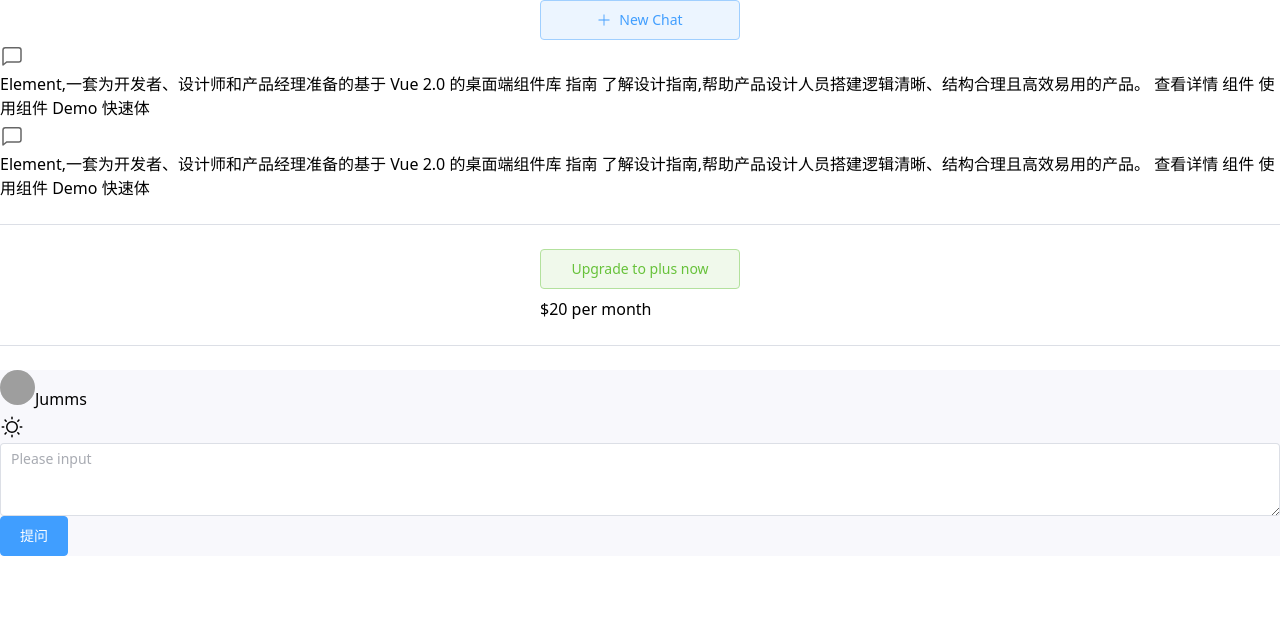
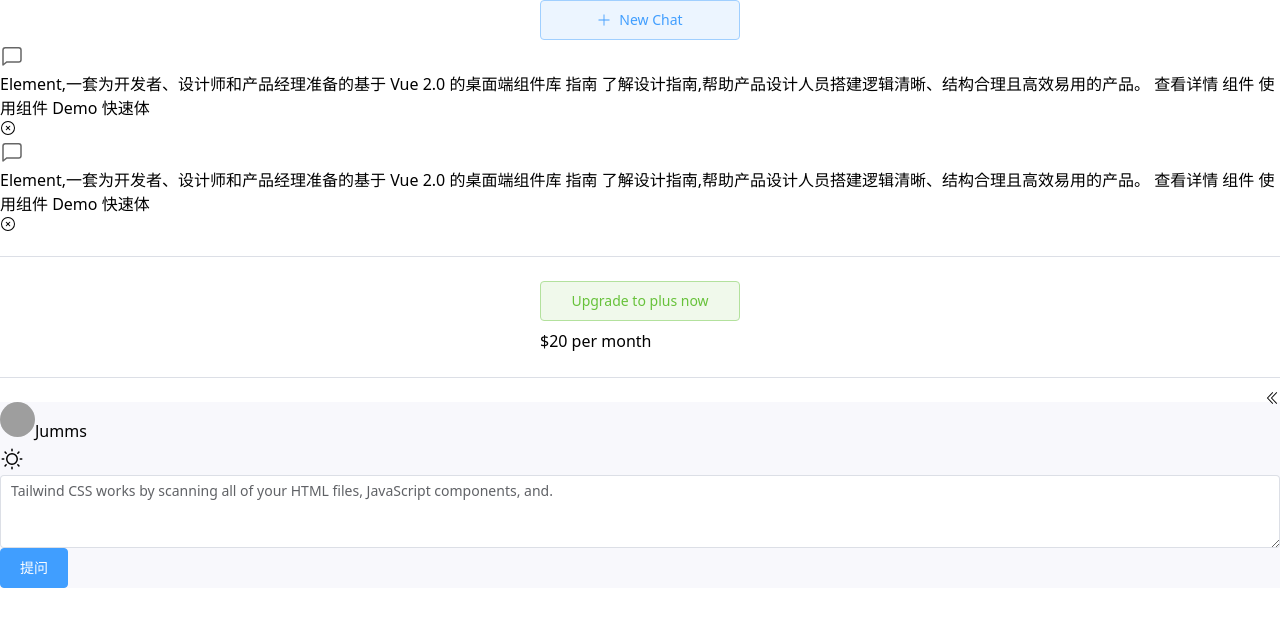
Before and after one commit to HappyPot/mychart, a Vue app: page / in a window 1280 px wide. Shown: the top 626 px of the page. Built offline with nearby package versions, Linux system fonts and the light colour scheme; grey boxes are pictures that could not be loaded.

Commit message:
Tue Sep  5 15:47:00 CST 2023 inscode

```diff
--- a/src/page/index.vue
+++ b/src/page/index.vue
@@ -1,9 +1,16 @@
 <template>
   <div class="wrap">
-
     <div class="flex align-middle">
+      <!-- class="aside_left min-w-[342px] w-[20%] pb-[2vh] pt-[2vh]  h-[100vh] pl-[1.5vw] pr-[1.5vw] relative overflow-hidden" -->
       <!-- 左边 -->
-      <div class="aside_left min-w-[342px] w-[20%] p-[1vw] h-[100vh] pl-[1.5vw] pr-[1.5vw]">
+      <div class="aside_left min-w-[342px] w-[20%] pb-[2vh] pt-[2vh]  h-[100vh]  relative overflow-hidden"
+        :style="dArrowLeft">
+        <div class="max-w-[342px] min-w-[142px] mx-auto my-0">
+          <div class="dArrowLeft cursor-pointer" @click="packUp" v-if="!dArrowLeft">
+            <el-icon>
+              <DArrowLeft />
+            </el-icon>
+          </div>
           <div class=" m-auto">
             <el-button type="primary" :icon="Plus" size="large" style="width: 200px; margin: 0 auto; display: flex;"
               plain>New
@@ -15,6 +22,15 @@
                 <ChatSquare style="width: 24px; height: 32px; color:#666666;margin-right: 1vw;" />
                 <div class="max-w-[260px] truncate">{{ item.title }}
                 </div>
+                <el-popconfirm title="Are you sure to delete this?" @confirm="deleteHistory">
+                  <template #reference>
+                    <div class="cursor-pointer">
+                      <el-icon style="display:block">
+                        <CircleClose />
+                      </el-icon>
+                    </div>
+                  </template>
+                </el-popconfirm>
               </div>
             </div>
             <el-divider />
@@ -27,8 +43,15 @@
             <el-divider />
           </div>
         </div>
+
+      </div>
       <!-- 右边 -->
-      <div class="aside_right w-[80%] p-[2.2vh] pl-[2vw] pr-[2vw] min-w-[900px]">
+      <div class="aside_right w-[80%] p-[2.2vh] pl-[2vw] pr-[2vw] min-w-[900px] relative" :style="dArrowRight">
+        <div class="dArrowRight cursor-pointer" @click="open" v-if="dArrowLeft">
+          <el-icon>
+            <DArrowRight />
+          </el-icon>
+        </div>
         <!-- 导航 -->
         <div class="nav flex justify-between items-center">
           <div class="flex items-center">
@@ -43,7 +66,7 @@
         <!-- 内容 -->
         <div class=" mt-[3vh]">
           <!-- 问题列表 -->
-          <div class="my_question p-[2vw]">
+          <div class="my_question p-[2vw]" style="border-radius: 16px;">
             <div class="my_question  my_scroll_right  bg-[white]  h-[100vh]  max-h-[600px] overflow-auto"
               style="border-radius: 16px;">
               <div v-for="(item, index) in qaList" :key="index">
@@ -62,8 +85,8 @@
           </div>
           <!-- 输入框 -->
           <div class="mt-[4vh] flex items-center">
-            <div class="w-[70vw] mr-[2vw]">
-              <el-input v-model="textarea" :rows="3.5" type="textarea" placeholder="Please input" />
+            <div class="w-[100%] mr-[2vw]">
+              <el-input v-model="questionValue" :rows="3.5" type="textarea" placeholder="Please input" />
             </div>
             <div>
               <el-button type="primary" size="large" @click="putQuestions">提问</el-button>
@@ -72,15 +95,35 @@
         </div>
       </div>
     </div>
+    <el-dialog v-model="centerDialogVisible" title="登录" width="30%" align-center>
+      <div class="pr-[2vw]">
+        <el-form :model="form" :rules="rules" label-width="120px">
+          <el-form-item label="用户名" prop="name">
+            <el-input v-model="form.name" />
+          </el-form-item>
+          <el-form-item label="密码" prop="password">
+            <el-input type="password" v-model="form.password" />
+          </el-form-item>
+        </el-form>
+      </div>
+      <div class="text-center">
+        <el-button type="primary" @click="register">
+          注册
+        </el-button>
+        <el-button type="primary" @click="login">
+          登录
+        </el-button>
+      </div>
 
+    </el-dialog>
   </div>
 </template>
 <script setup>
-import { onMounted, ref } from "vue";
+import { onMounted, ref, reactive } from "vue";
 import { useToggle } from '@vueuse/shared'
 import { useDark } from "@vueuse/core";
 import { Sunny, Moon, Plus } from '@element-plus/icons-vue'
-const theme = ref(false)
+import { ElMessage } from 'element-plus'
 const url =
   'https://fuss10.elemecdn.com/e/5d/4a731a90594a4af544c0c25941171jpeg.jpeg'
 const isDark = useDark({
@@ -92,21 +135,67 @@
   valueLight: 'light',
 })
 const toggle = useToggle(isDark);
-
+// 登录需要传的参数
+const form = reactive({
+  name: '',
+  password: ""
+})
+// 表单校验规则
+const rules = reactive({
+  name: [
+    { required: true, message: 'Please input name', trigger: 'blur' },
+  ],
+  password: [
+    {
+      required: true,
+      message: 'Please input password',
+      trigger: 'blur',
+    },
+  ],
+})
+// 登录弹框控制
+const centerDialogVisible = ref(false)
 // 问答详情列表
 const qaList = ref([])
 // 历史提问列表
 const historyList = ref([])
+// 文本域问题
+const questionValue = ref(`Tailwind CSS works by scanning all of your HTML files, JavaScript components, and.`)
 
+//接入登陆接口时需要更新该变量，目前只是测试使用
+const token = ref("")
+
+// 1，进入页面加载
 onMounted(() => {
   getHistoryList()
 })
 
+const dArrowLeft = ref(null)
+const dArrowRight = ref(null)
+/**
+ * 收起
+ */
+const packUp = () => {
+  dArrowLeft.value = {
+    "width": 0,
+    "min-width": 0,
+  }
+  dArrowRight.value = {
+    "width": "100%"
+  }
+}
+/**
+ * 打开
+ */
+const open = () => {
+  dArrowLeft.value = null
+  dArrowRight.value = null
+}
 /**
  * 获取左侧历史提问列表
  */
 const getHistoryList = () => {
-  // 假数据
+  // 假数据以下（编写接口位置）
   let obj = {
     title: `Element,一套为开发者、设计师和产品经理准备的基于 Vue 2.0 的桌面端组件库 指南
             了解设计指南,帮助产品设计人员搭建逻辑清晰、结构合理且高效易用的产品。 查看详情 组件 使用组件 Demo 快速体`
@@ -114,19 +203,21 @@
   for (let i = 0; i < 2; i++) {
     historyList.value.push(obj)
   }
+  // 假数据以上
 }
 /**
  * 提问
  */
 const putQuestions = () => {
-  // 请求chatgpt接口返回数据
+  // 如果token没有值，说明没有登录，需要提示用户登录
+  if (!token.value) {
+    centerDialogVisible.value = true
+    return
+  } else {
+    // 请求chatgpt接口返回数据（编写接口位置）
     qaList.value.push({
       type: "q",
-    value: `Tailwind CSS works by scanning all of your HTML files, JavaScript components, and
-    any
-    other templates
-    for class names, generating the corresponding styles and then writing them to a static CSS file.
-    It's fast, flexible, and reliable — with zero-runtime.`
+      value: questionValue.value
     })
     setTimeout(() => {
       qaList.value.push({
@@ -135,5 +226,50 @@
       })
     }, 1000)
   }
+}
+/**
+ * 登录方法
+ */
+const login = () => {
+  // 调用登录接口,以下为模拟登录
+  token.value = form.name
+  centerDialogVisible.value = false
+  ElMessage({
+    message: '登录成功',
+    type: 'success',
+  })
+}
+/**
+ * 注册方法
+ */
+const register = () => {
+  // 调用注册接口
+}
+/**
+ * 删除历史消息
+ */
+const deleteHistory = () => {
+  //调用删除接口
+  alert(1)
+}
 </script>
-<style scoped></style>
+<style scoped>
+.dArrowLeft {
+  position: absolute;
+  right: 0;
+  top: 50%;
+  transform: translateY(-50%);
+}
+
+.dArrowRight {
+  position: absolute;
+  left: 0;
+  top: 50%;
+  transform: translateY(-50%);
+}
+
+.aside_left,
+.aside_right {
+  transition: 0.5s all ease;
+}
+</style>
```
Lines whose indentation alone changed are shown as unchanged.
